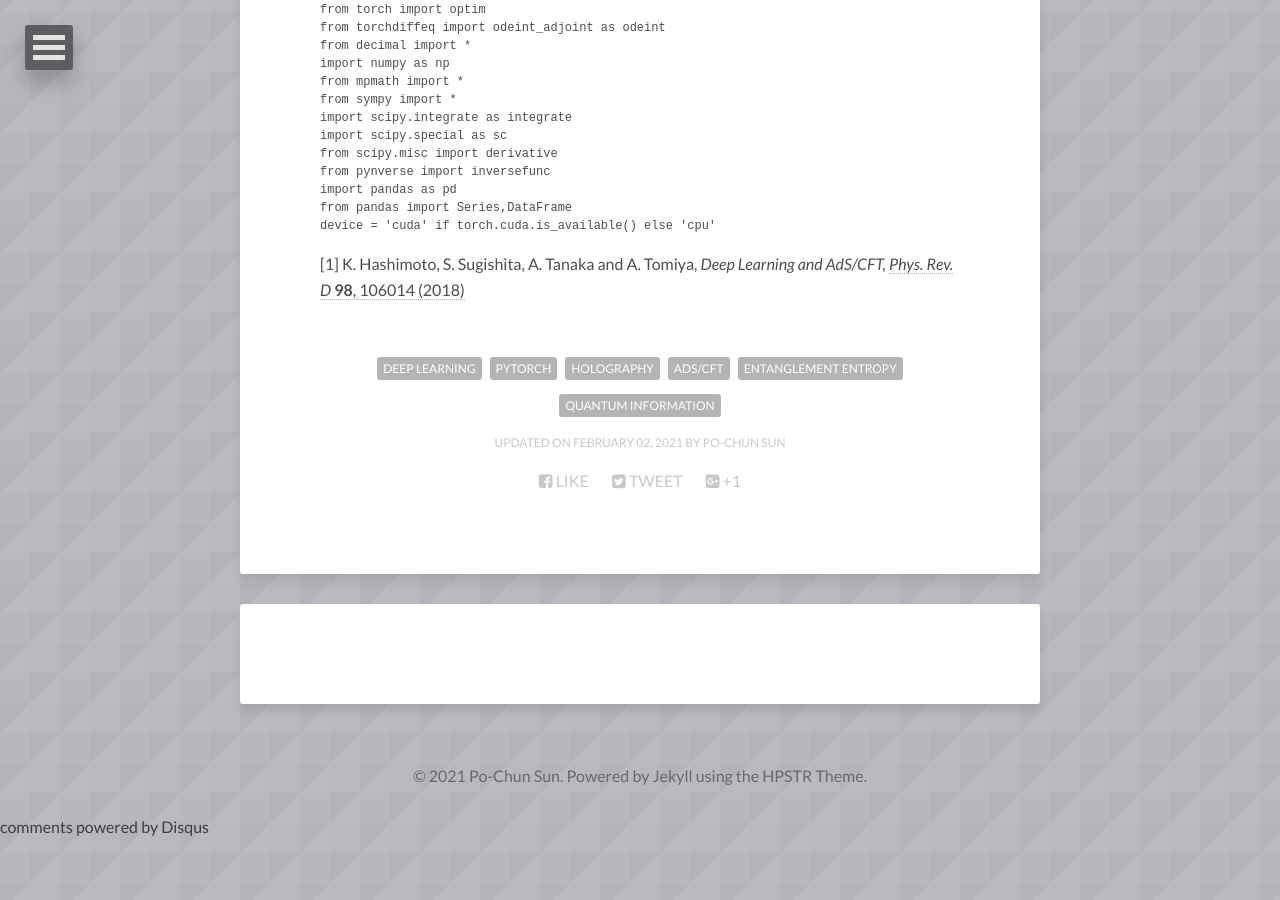
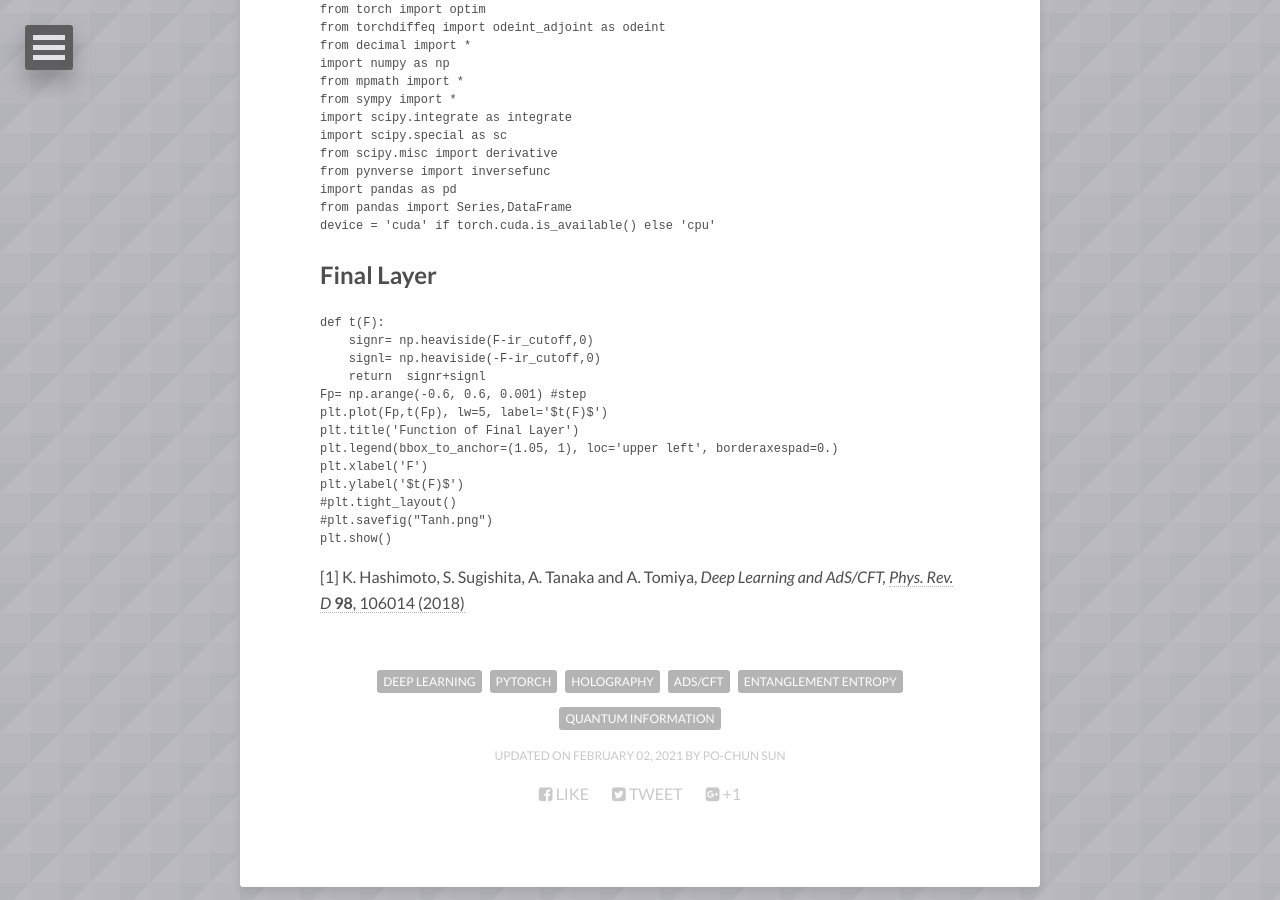
Before and after one commit to pochunsun/pochunsun.github.io, a Jekyll site: the page built from _posts/2021-06-02-sample-post.md, in a window 1280 px wide and 900 px high, scrolled down 647 px. Built offline with Jekyll 4.4.1, drawn with Linux system fonts in a browser that asks for light colours; nearby versions of some CDN libraries; comment, search, counter and statistics services are not loaded; before the commit the page ends 1483 px from its top, so only the background shows below that.

Commit message:
Update 2021-06-02-sample-post.md

````diff
--- a/_posts/2021-06-02-sample-post.md
+++ b/_posts/2021-06-02-sample-post.md
@@ -12,7 +12,7 @@ modified: 2021-02-02
 ## ***Implemented by Pytorch***
 
 ## Package
-```Jupyter
+```Python
 import numpy as np
 import random as random
 import matplotlib.pyplot as plt
@@ -36,5 +36,22 @@ import pandas as pd
 from pandas import Series,DataFrame
 device = 'cuda' if torch.cuda.is_available() else 'cpu'
 ```
+## Final Layer
+
+```Python
+def t(F):
+    signr= np.heaviside(F-ir_cutoff,0)
+    signl= np.heaviside(-F-ir_cutoff,0)
+    return  signr+signl
+Fp= np.arange(-0.6, 0.6, 0.001) #step
+plt.plot(Fp,t(Fp), lw=5, label='$t(F)$')
+plt.title('Function of Final Layer')
+plt.legend(bbox_to_anchor=(1.05, 1), loc='upper left', borderaxespad=0.)
+plt.xlabel('F')
+plt.ylabel('$t(F)$')
+#plt.tight_layout()
+#plt.savefig("Tanh.png")
+plt.show()
+```
 
 [1] K. Hashimoto, S. Sugishita, A. Tanaka and A. Tomiya, *Deep Learning and AdS/CFT,* [*Phys. Rev. D* **98**, 106014 (2018)](https://journals.aps.org/prd/abstract/10.1103/PhysRevD.98.046019)
````
